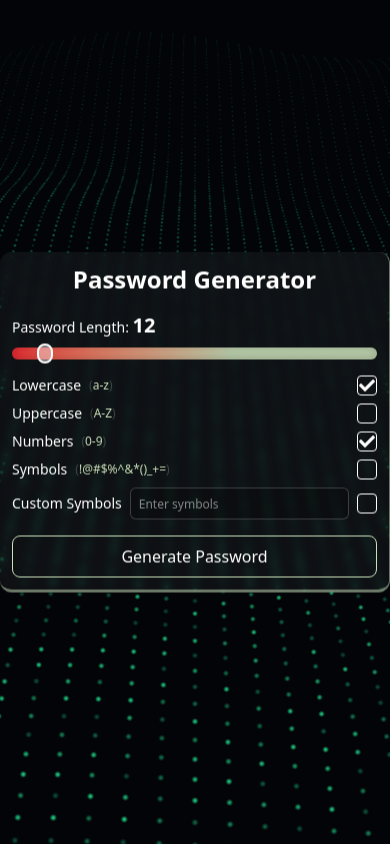
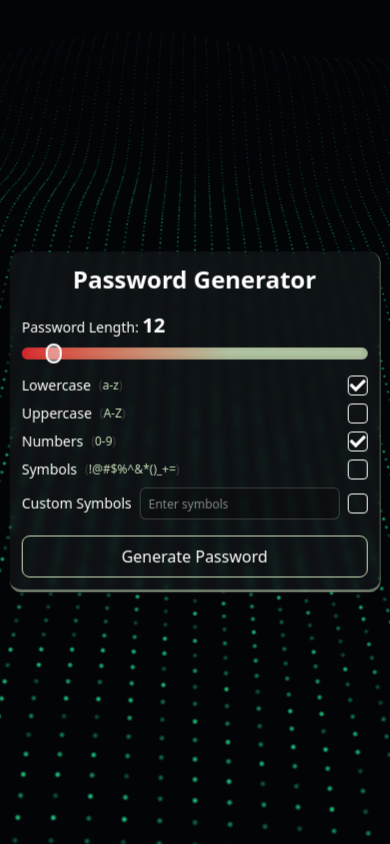
Before and after one commit to TraceOfHumanity/password-generator, a React (Vite) app: page / in a window 390 px wide. Built offline with nearby package versions, Linux system fonts and the light colour scheme.

Commit message:
chore: update page title to 'Password Generator' and adjust layout constraints in PasswordGenerator component for better responsiveness

```diff
--- a/index.html
+++ b/index.html
@@ -9,7 +9,7 @@
     <meta
       name="viewport"
       content="width=device-width, initial-scale=1.0" />
-    <title>Vite + React + TS</title>
+    <title>Password Generator</title>
   </head>
   <body>
     <div id="root"></div>
--- a/src/components/password-generator/password-generator.tsx
+++ b/src/components/password-generator/password-generator.tsx
@@ -11,7 +11,7 @@ export const PasswordGenerator = ({children}: {children: React.ReactNode}) => {
 
   return (
     <PasswordGeneratorContext.Provider value={value}>
-      <div className='fixed left-1/2 top-1/2 flex w-full max-w-xl -translate-x-1/2 -translate-y-1/2 flex-col gap-4 p-3 backdrop-blur-xs rounded-xl bg-white/5 border-b-3 border-r border-green/50'>
+      <div className='fixed left-1/2 top-1/2 flex w-full -translate-x-1/2 -translate-y-1/2 flex-col gap-4 p-3 backdrop-blur-xs rounded-xl bg-white/5 border-b-3 border-r border-green/50 max-w-[95vw]'>
         {children}
       </div>
     </PasswordGeneratorContext.Provider>
```
